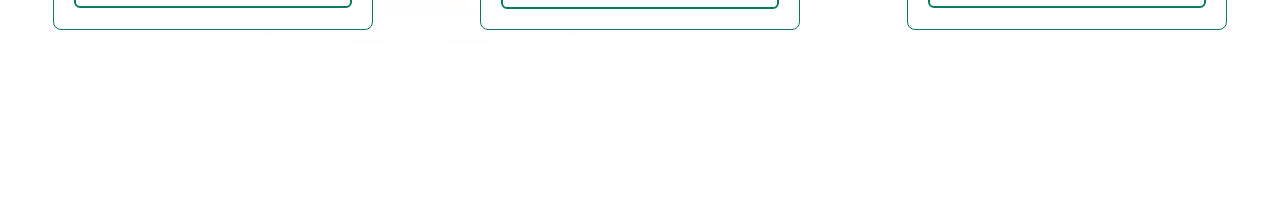
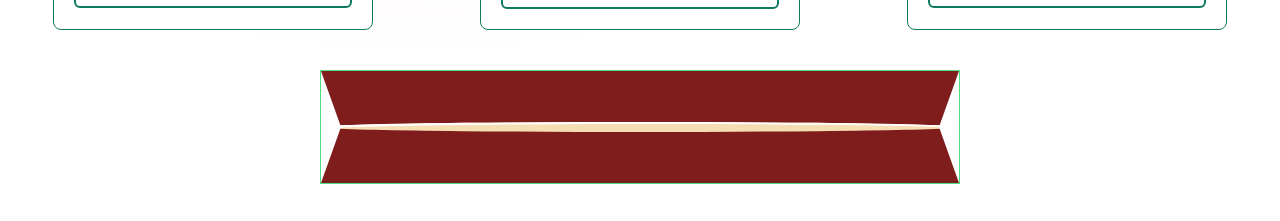
Before and after one commit to Elochukwu3/jb-task-searvice, a Next.js app: page / in a window 1280 px wide. Shown: the part 1010-1231 px from the top of the page. Before the commit the page ends 1080 px from the top, so only its background shows below. Built offline with nearby package versions, Linux system fonts and the light colour scheme; a web font is replaced by a local one.

Commit message:
fixing animation error

```diff
--- a/app/page.tsx
+++ b/app/page.tsx
@@ -28,6 +28,15 @@ export default function Home() {
       <ProductCard/>
       <ProductCard/>
       </div>
+      <div className="mx-auto overflow-hidden  w-1/2 border border-green-400">
+      <div className="bg-red-900 mx-auto overflow-hidden relative cont  w-full w-ato flex items-center">
+      <div className="trapezium">
+      </div>
+      <span className='span'></span>
+      <div className="trapezium2">
+      </div>
+      </div>
+      </div>
       <div className="urve"/>
     </main>
   )
--- a/components/product-card/Testimonial.tsx
+++ b/components/product-card/Testimonial.tsx
@@ -31,7 +31,7 @@ const Testimonial = () => {
         <summary className="inline-flex justify-between">
           A Click, A Fix, A Wow – Thank You, JPPromend!<span className="after:content-['+']"></span>
         </summary>
-        < AnimatePresence mode="wait">
+        < AnimatePresence mode="sync" initial={false}>
         <motion.div variants={variant} initial="initial" animate="enter" className="text-white bg-custom-greaner p-4 origin-center ease-">
           Can I work on a project I started before the hackathon? Can I work on
           a project I started before the hackathon
--- a/styles/globals.css
+++ b/styles/globals.css
@@ -3,6 +3,10 @@
 @tailwind base;
 @tailwind components;
 @tailwind utilities;
+:root{
+  --main-height: 112px;
+
+}
 
 *{
   margin: 0;
@@ -133,3 +137,69 @@ input:focus { font-size: 16px!important}
   border-radius: 0px;
   border: 0px solid #ffffff;
 }
+.test{
+  animation: slide .5s ease-in-out infinite;
+  transform-origin: center center;
+}
+/* @keyframes slide{
+  0%{border-right: 100px;
+    border-left: 100px;
+  };
+  50%{border-right: 20px; background-color: black};
+  100%{border-right: 0px};
+} */
+.cont{
+  height: var(--main-height);
+  transition: height 1s  cubic-bezier(0.075, 0.82, 0.165, 1);
+  transform-origin: center center;
+}
+.cont:hover{
+  animation: fold 1s ease-in-out forwards
+}
+.trapezium{
+  height: 0;
+  width: 100%;
+  border-left: 20px solid white;
+  border-bottom:calc(var(--main-height) / 2) solid transparent;
+  border-top: calc(var(--main-height) / 2) solid transparent;
+  position: absolute;
+  /* background-color: gray; */
+  transform: translateY(-50%);
+  left: 0;
+  top: 50%;
+  /* bottom:0%; */
+}
+.trapezium2{
+  height: 0;
+  width: 20%;
+  border-right: 20px solid white;
+  border-bottom:calc(var(--main-height) / 2) solid transparent;
+  border-top: calc(var(--main-height) / 2) solid transparent;
+  position: absolute;
+  /* background-color: gray; */
+  transform: translateY(-50%);
+  right: 0;
+  top: 50%;
+  /* bottom:0%; */
+}
+.span{
+  height: 10px;
+  width: 100%;
+  border-radius: 100%;
+  background-color: wheat;
+  box-shadow: inset 10px 2px white;
+}
+@keyframes fold {
+  0%{
+    height: var(--main-height);
+    opacity: 1;
+    }
+    50%{
+      height: calc(var(--main-height)/2);
+      opacity: .566;
+    }
+    100%{
+      height: 0;
+      opacity: 0;
+    }
+}
```
